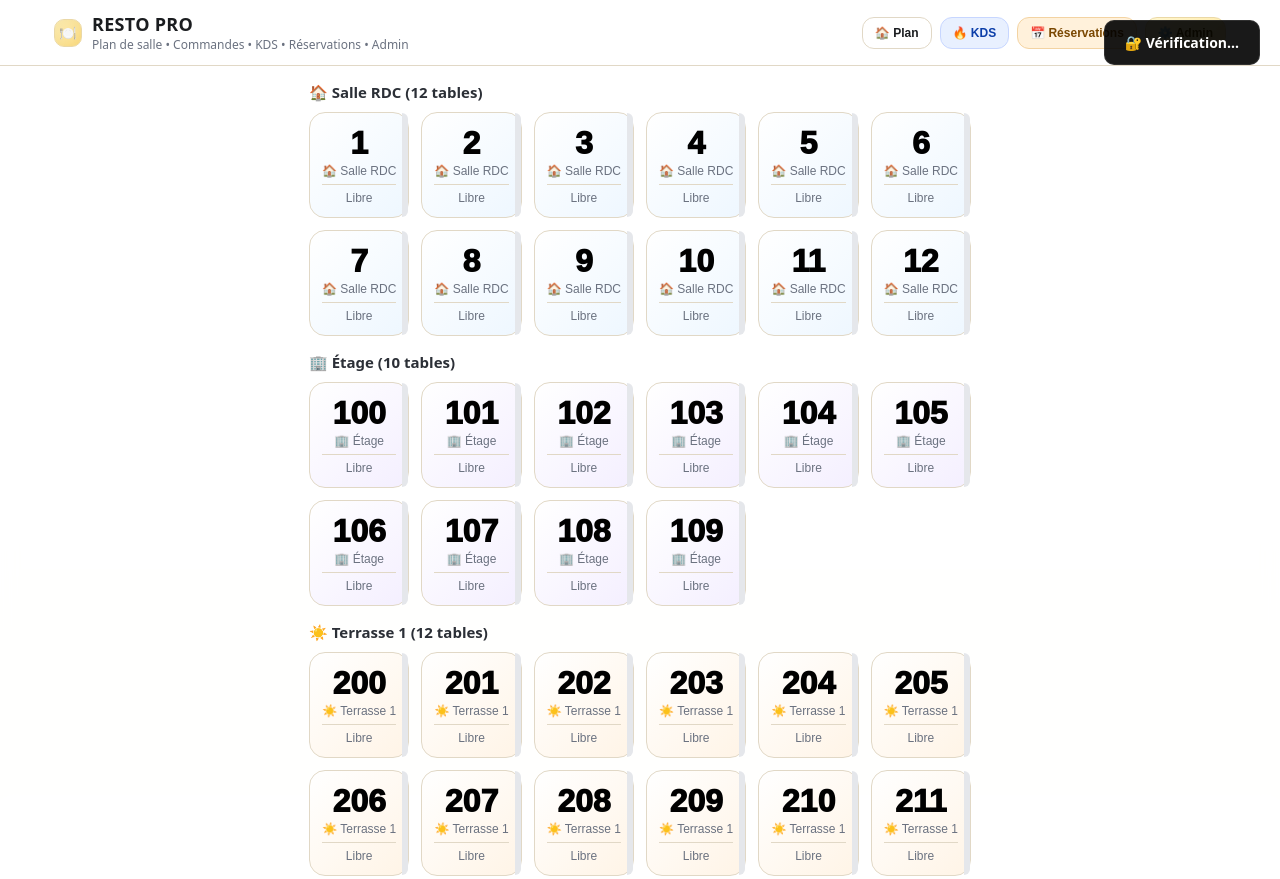
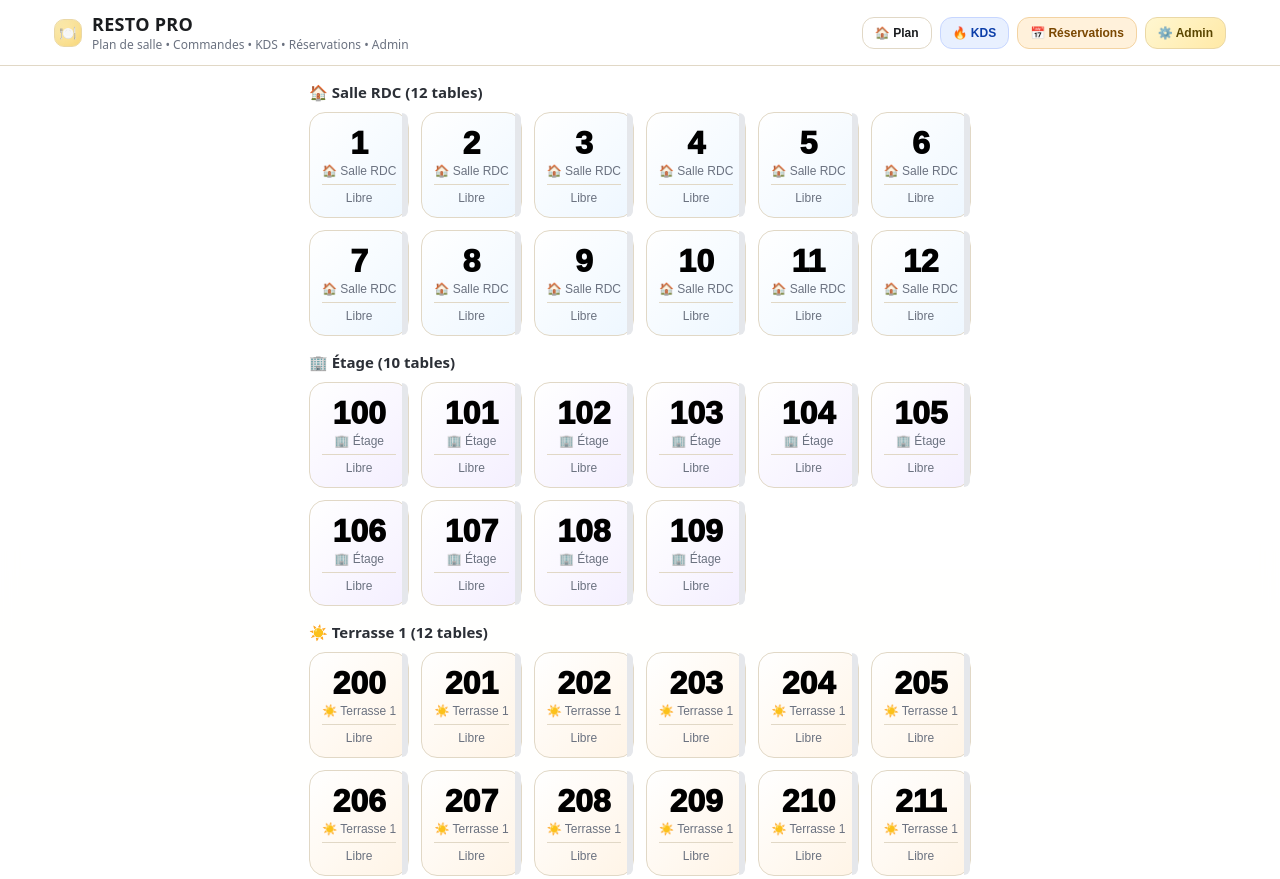
Before and after one commit to BEAUVILLE/digiy-resto-caisse, a plain HTML site: page index.html in a window 1280 px wide. Shown: the top 879 px of the page. Drawn offline with nearby package versions, Linux system fonts and the light colour scheme.

Commit message:
Update index.html

```diff
--- a/index.html
+++ b/index.html
@@ -267,22 +267,7 @@
   </style>
 </head>
 <body>
-<!-- ========================================== -->
-<!-- GUARD RESTO PRO -->
-<!-- ========================================== -->
-<div id="guard_status" style="
-  position: fixed;
-  top: 20px;
-  right: 20px;
-  padding: 12px 20px;
-  background: rgba(0, 0, 0, 0.9);
-  color: white;
-  border-radius: 10px;
-  font-weight: 700;
-  font-size: 14px;
-  z-index: 9999;
-  border: 1px solid rgba(255, 255, 255, 0.1);
-">🔐 Vérification...</div>
+
 
 <script src="./guard.js"></script>
 <script>
```
